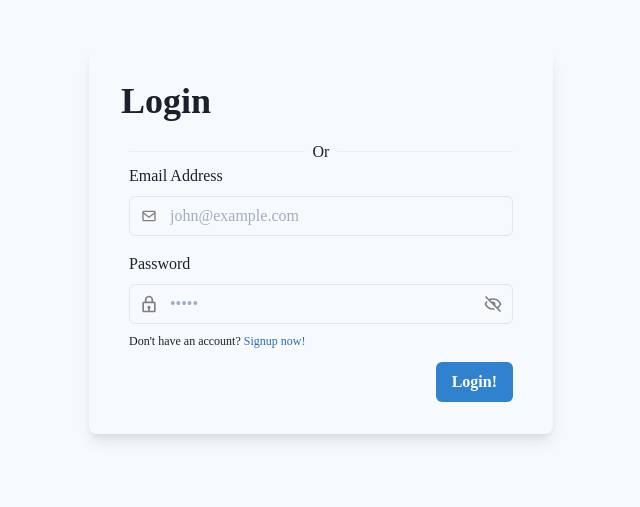
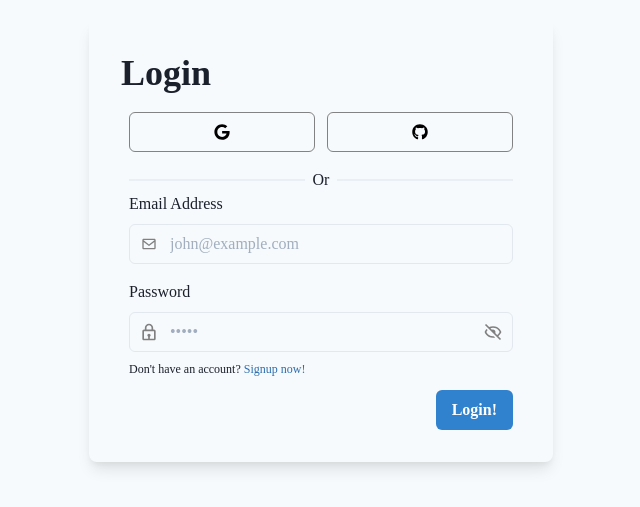
Before and after one commit to MartyMcKnife/card-games, a Next.js app: page /signin in a window 1280 px wide. Shown: the part 159-666 px from the top of the page, without its empty margins (319-959 px from the left). Built offline with nearby package versions, Linux system fonts and the light colour scheme.

Commit message:
Added login providers

```diff
--- a/Components/Auth/Login.tsx
+++ b/Components/Auth/Login.tsx
@@ -11,6 +11,7 @@ import {
   Flex,
   Link,
   Divider,
+  SimpleGrid,
 } from "@chakra-ui/react";
 import React, { ReactElement, useState } from "react";
 import Hero from "../Helpers/Hero";
@@ -19,6 +20,9 @@ import { auth } from "../../utils/firebase/firebase-config";
 import { signInWithEmailAndPassword } from "@firebase/auth";
 import { FirebaseError } from "@firebase/util";
 import { useRouter } from "next/router";
+import ProviderLogin from "./ProviderLogin";
+import DividerWithText from "../DividerWithText";
+import { getError } from "../../utils/firebase/authentication";
 
 export default function Login(): ReactElement {
   const [email, setEmail] = useState<string>();
@@ -41,26 +45,7 @@ export default function Login(): ReactElement {
       }
     } catch (err: any) {
       const error: FirebaseError = err;
-      switch (error.code) {
-        case "auth/invalid-email":
-          setError({ message: "Invalid email!" });
-          break;
-        case "auth/operation-not-allowed":
-          setError({ message: "Unexpected error!" });
-          break;
-        case "auth/weak-password":
-          setError({ message: "Weak password!" });
-          break;
-        case "auth/user-not-found":
-          setError({ message: "User not found!" });
-          break;
-        case "auth/wrong-password":
-          setError({ message: "Incorrect username or password!" });
-          break;
-        default:
-          setError({ message: error.message });
-          break;
-      }
+      setError({ message: getError(error.code) });
       setLoading(false);
     }
   };
@@ -68,11 +53,11 @@ export default function Login(): ReactElement {
     <Hero>
       <Heading fontSize="4xl">Login</Heading>
       <FormControl paddingX="2" marginTop="4">
-        <Flex width="full" justifyContent="center" alignItems="center">
-          <Divider />
-          <Text marginX="2">Or</Text>
-          <Divider />
-        </Flex>
+        <SimpleGrid width="full" columns={2} spacing="3" my="4">
+          <ProviderLogin setError={setError} provider="google" />
+          <ProviderLogin setError={setError} provider="github" />
+        </SimpleGrid>
+        <DividerWithText>Or</DividerWithText>
         <FormLabel>Email Address</FormLabel>
         <InputGroup>
           <InputLeftElement
--- /dev/null
+++ b/Components/Auth/ProviderLogin.tsx
@@ -0,0 +1,70 @@
+import { Button } from "@chakra-ui/button";
+import VisuallyHidden from "@chakra-ui/visually-hidden";
+import {
+  GoogleAuthProvider,
+  signInWithPopup,
+  GithubAuthProvider,
+} from "@firebase/auth";
+import { FirebaseError } from "@firebase/util";
+import { useRouter } from "next/router";
+import React, { ReactElement } from "react";
+import { FaGoogle, FaGithub } from "react-icons/fa";
+import { getError } from "../../utils/firebase/authentication";
+import { auth } from "../../utils/firebase/firebase-config";
+import { createUser, getUser } from "../../utils/firebase/firestore";
+
+interface Props {
+  setError: React.Dispatch<
+    React.SetStateAction<{
+      code?: number;
+      message: string;
+    }>
+  >;
+  provider: "google" | "github";
+}
+
+const lookup = {
+  google: { provider: new GoogleAuthProvider(), icon: FaGoogle },
+  github: { provider: new GithubAuthProvider(), icon: FaGithub },
+};
+
+export default function Google({ setError, provider }: Props): ReactElement {
+  const prov = lookup[provider]["provider"];
+  const Icon = lookup[provider]["icon"];
+  const router = useRouter();
+  return (
+    <Button
+      variant="outline"
+      colorScheme="blackAlpha"
+      onClick={async () => {
+        try {
+          const { user } = await signInWithPopup(auth, prov);
+          if (!(await getUser(user.uid))) {
+            await createUser({
+              userID: user.uid,
+              email: user.email,
+              userName: user.displayName,
+              balance: {
+                "1000": 0,
+                "500": 0,
+                "100": 1,
+                "50": 5,
+                "25": 10,
+                "5": 15,
+                "1": 10,
+              },
+            });
+          }
+
+          router.push("/");
+        } catch (err) {
+          const error: FirebaseError = err;
+          setError({ message: getError(error.code) });
+        }
+      }}
+    >
+      <VisuallyHidden>Login with Google!</VisuallyHidden>
+      <Icon color="black" size="16px" />
+    </Button>
+  );
+}
--- /dev/null
+++ b/Components/DividerWithText.tsx
@@ -0,0 +1,16 @@
+import React, { ReactElement } from "react";
+import { Flex, Divider, Text } from "@chakra-ui/react";
+
+interface Props {
+  children?: React.ReactNode;
+}
+
+export default function DividerWithText({ children }: Props): ReactElement {
+  return (
+    <Flex width="full" justifyContent="center" alignItems="center">
+      <Divider borderBottomWidth="2px" />
+      <Text marginX="2">{children}</Text>
+      <Divider borderBottomWidth="2px" />
+    </Flex>
+  );
+}
--- /dev/null
+++ b/utils/firebase/authentication.ts
@@ -0,0 +1,27 @@
+export const getError = (error: string) => {
+  switch (error) {
+    case "auth/invalid-email":
+      return "Invalid email!";
+
+    case "auth/operation-not-allowed":
+      return "Unexpected error!";
+
+    case "auth/weak-password":
+      return "Weak password!";
+
+    case "auth/user-not-found":
+      return "User not found!";
+
+    case "auth/wrong-password":
+      return "Incorrect username or password!";
+
+    case "auth/email-already-in-use":
+      return "Email already in use!";
+
+    case "auth/weak-password":
+      return "Weak password!";
+
+    default:
+      return error;
+  }
+};
```
Also changed, not shown: Components/Auth/Register.tsx (+2 -17 lines).
